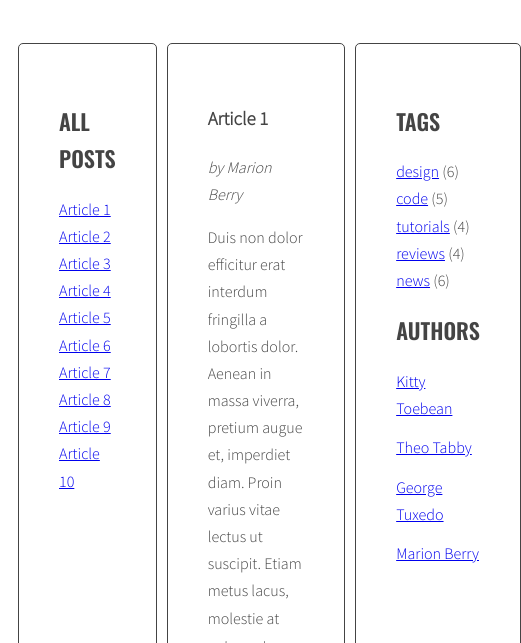
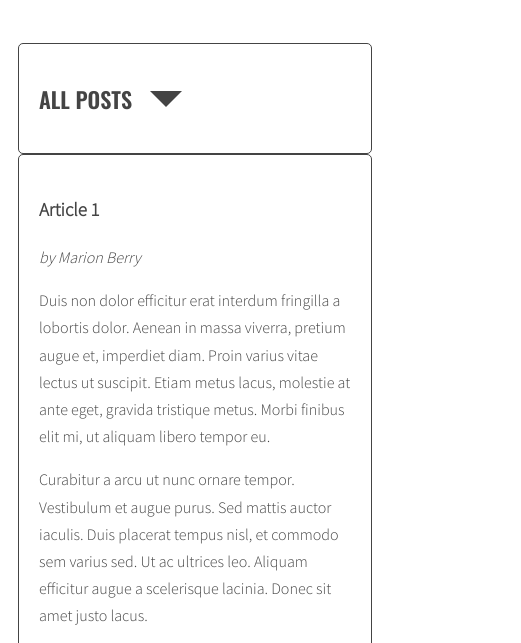
Before and after one commit to jerzy-jarczynski/javascript-blog, a website: page index.html in a window 390 px wide. Shown: the part 200-843 px from the top of the page, 521 px wide, since content can reach past the window. Drawn offline with nearby package versions, Linux system fonts and the light colour scheme.

Commit message:
Add mobile version of All Posts CSS

```diff
--- a/index.html
+++ b/index.html
@@ -12,8 +12,8 @@
             <div class="container">
                 <h1 class="logo">my blog</h1>
                 <main class="wrapper">
-                    <aside class="sidebar">
-                        <h2 class="section-title">All posts</h2>
+                    <aside class="sidebar all-posts">
+                        <h2 class="section-title show-all">All posts</h2>
                         <ul class="list titles">
                         </ul>
                     </aside>
--- a/sass/style.scss
+++ b/sass/style.scss
@@ -46,6 +46,7 @@ body {
 .wrapper {
   display: flex;
   margin-left: 10px;
+  flex-direction: column;
 }
 
 .sidebar {
@@ -59,7 +60,7 @@ body {
 .sidebar, .posts {
   background: $color-light;
   margin-right: 10px;
-  padding: 40px;
+  padding: 20px;
   border: 1px solid $color-dark;
   border-radius: 5px;
 }
@@ -91,6 +92,47 @@ body {
   }
 }
 
+/* All posts */
+
+.all-posts {
+  .section-title {
+    position: relative;
+    line-height: 32px;
+    display: inline-block;
+    cursor: pointer;
+  }
+  .section-title::after {
+    content: "";
+    position: absolute;
+    top: 8px;
+    right: -50px;
+    width: 0;
+    height: 0;
+    border-left: 16px solid transparent;
+    border-right: 16px solid transparent;
+    border-top: 16px solid $color-dark;
+    border-bottom: 0px solid transparent;
+    transition: all .4s ease;
+    cursor: pointer;
+  }
+  .section-title:hover::after, .section-title.active::after {
+    border-left: 16px solid transparent;
+    border-right: 16px solid transparent;
+    border-top: 0px solid transparent;
+    border-bottom: 16px solid $color-dark;
+  }
+
+  .titles {
+    overflow: hidden;
+    max-height: 0;
+    transition: all .4s ease;
+  }
+
+  .titles.active {
+    max-height: 100%;
+  }
+}
+
 /* Authors */
 
 .authors {
@@ -110,7 +152,7 @@ body {
   position: absolute;
   top: 0;
   left: 0;
-  padding: 40px;
+  padding: 20px;
   opacity: 0;
   transition: opacity 1s ease;
   &.active {
```
Also changed, not shown: css/style.css, 1 other file.
